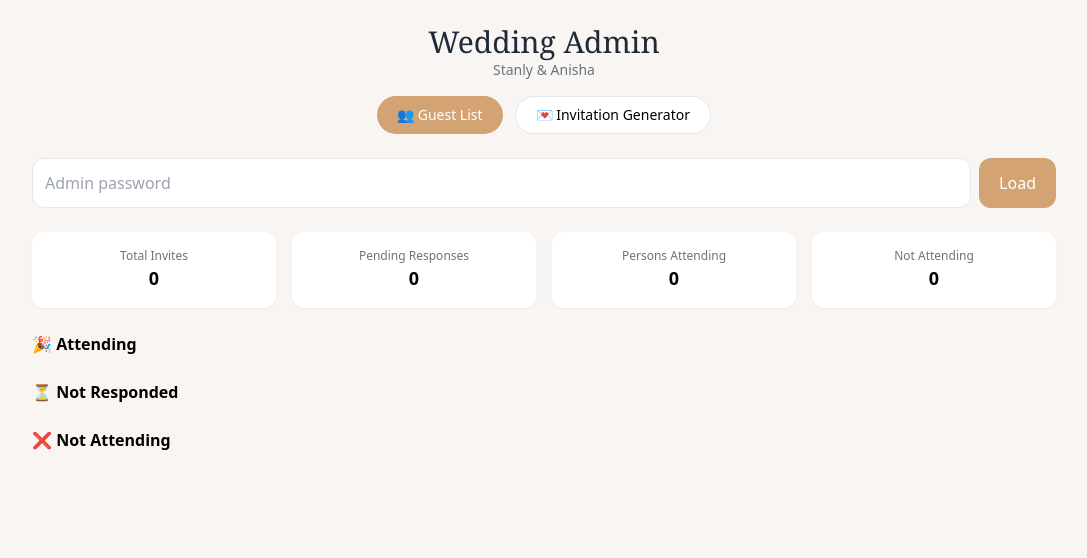
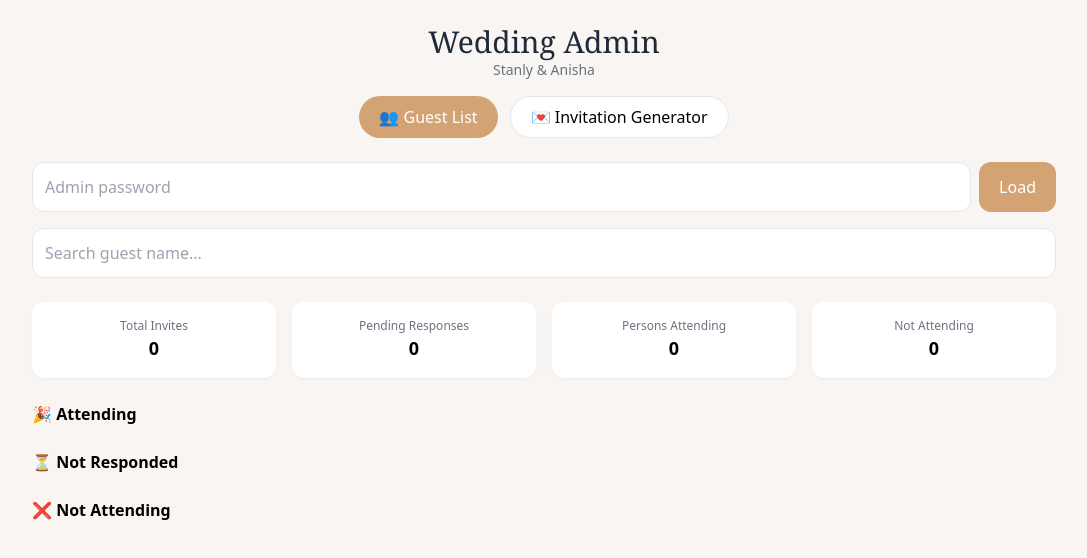
Before and after one commit to rinsacm/stanly-wedding-invitation, a Next.js app: page /admin in a window 1280 px wide. Shown: the top 558 px of the page, without its empty margins (96-1183 px from the left). Built offline with nearby package versions, Linux system fonts and the light colour scheme.

Commit message:
search guest feature

```diff
--- a/pages/admin.js
+++ b/pages/admin.js
@@ -8,6 +8,9 @@ export default function Admin() {
   const [guests, setGuests] = useState([]);
   const [rsvps, setRsvps] = useState([]);
   const [loading, setLoading] = useState(false);
+
+  // 🔍 SEARCH STATE (NEW)
+  const [search, setSearch] = useState("");
 
   // 🗑 DELETE MODAL STATE
   const [deleteId, setDeleteId] = useState(null);
@@ -40,13 +43,11 @@ export default function Admin() {
     navigator.clipboard.writeText(text);
   }
 
-  // 🗑 OPEN DELETE MODAL
   function openDelete(g) {
     setDeleteId(g._id);
     setDeleteName(g.name);
   }
 
-  // 🗑 CONFIRM DELETE
   async function confirmDelete() {
     try {
       await fetch("/api/admin/guests", {
@@ -67,9 +68,13 @@ export default function Admin() {
     }
   }
 
-  // 📊 SAFE DATA
+  // 📊 SAFE + FILTERED DATA
   const data = useMemo(() => {
     const safeGuests = Array.isArray(guests) ? guests : [];
+
+    const filtered = safeGuests.filter((g) =>
+      g.name.toLowerCase().includes(search.toLowerCase()),
+    );
 
     const attending = [];
     const pending = [];
@@ -77,7 +82,7 @@ export default function Admin() {
 
     let totalPersons = 0;
 
-    safeGuests.forEach((g) => {
+    filtered.forEach((g) => {
       const r = getRsvp(g._id);
 
       if (!r) {
@@ -97,9 +102,8 @@ export default function Admin() {
       totalPersons,
       totalInvites: safeGuests.length,
     };
-  }, [guests, rsvps]);
+  }, [guests, rsvps, search]);
 
-  // ================= CARD =================
   const Card = ({ g, type }) => {
     const r = getRsvp(g._id);
 
@@ -148,7 +152,6 @@ export default function Admin() {
     );
   };
 
-  // ================= BOX =================
   const Box = ({ title, value }) => (
     <div className="bg-white p-4 rounded-xl shadow-sm text-center">
       <p className="text-xs text-gray-500">{title}</p>
@@ -165,11 +168,11 @@ export default function Admin() {
           <p className="text-sm text-gray-500">Stanly & Anisha</p>
         </div>
 
-        {/* NAVIGATION */}
+        {/* NAV */}
         <div className="flex justify-center gap-3 mb-6">
           <button
             onClick={() => setPage("guests")}
-            className={`px-5 py-2 rounded-full text-sm ${
+            className={`px-5 py-2 rounded-full ${
               page === "guests" ? "bg-[#d4a373] text-white" : "bg-white border"
             }`}
           >
@@ -178,7 +181,7 @@ export default function Admin() {
 
           <button
             onClick={() => setPage("generator")}
-            className={`px-5 py-2 rounded-full text-sm ${
+            className={`px-5 py-2 rounded-full ${
               page === "generator"
                 ? "bg-[#d4a373] text-white"
                 : "bg-white border"
@@ -192,7 +195,7 @@ export default function Admin() {
         {page === "guests" && (
           <>
             {/* LOGIN */}
-            <div className="flex gap-2 mb-6">
+            <div className="flex gap-2 mb-4">
               <input
                 type="password"
                 placeholder="Admin password"
@@ -206,6 +209,17 @@ export default function Admin() {
               >
                 {loading ? "Loading..." : "Load"}
               </button>
+            </div>
+
+            {/* 🔍 SEARCH BAR (NEW) */}
+            <div className="mb-6">
+              <input
+                type="text"
+                placeholder="Search guest name..."
+                value={search}
+                onChange={(e) => setSearch(e.target.value)}
+                className="w-full p-3 border rounded-xl bg-white"
+              />
             </div>
 
             {/* SUMMARY */}
```
